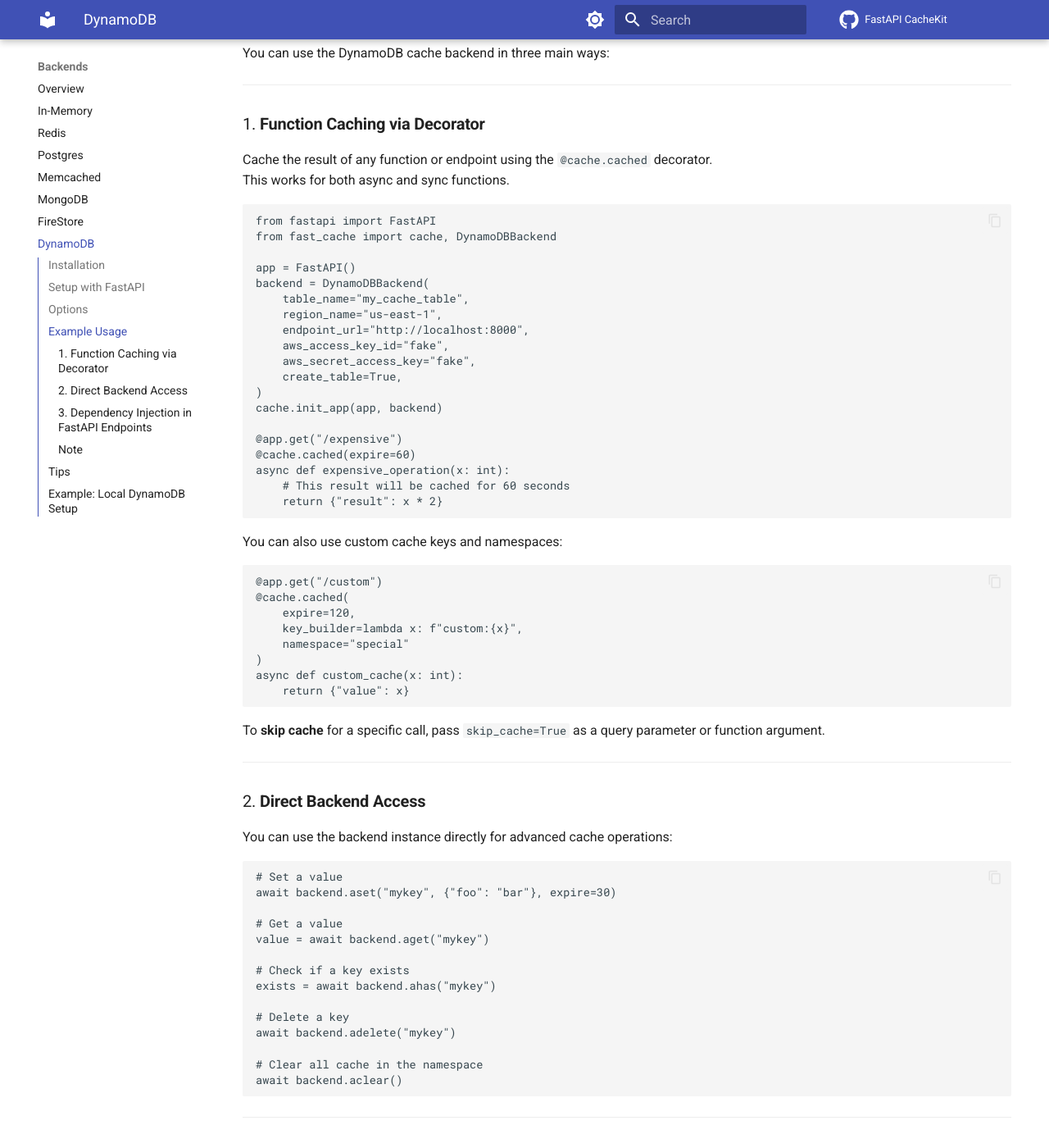
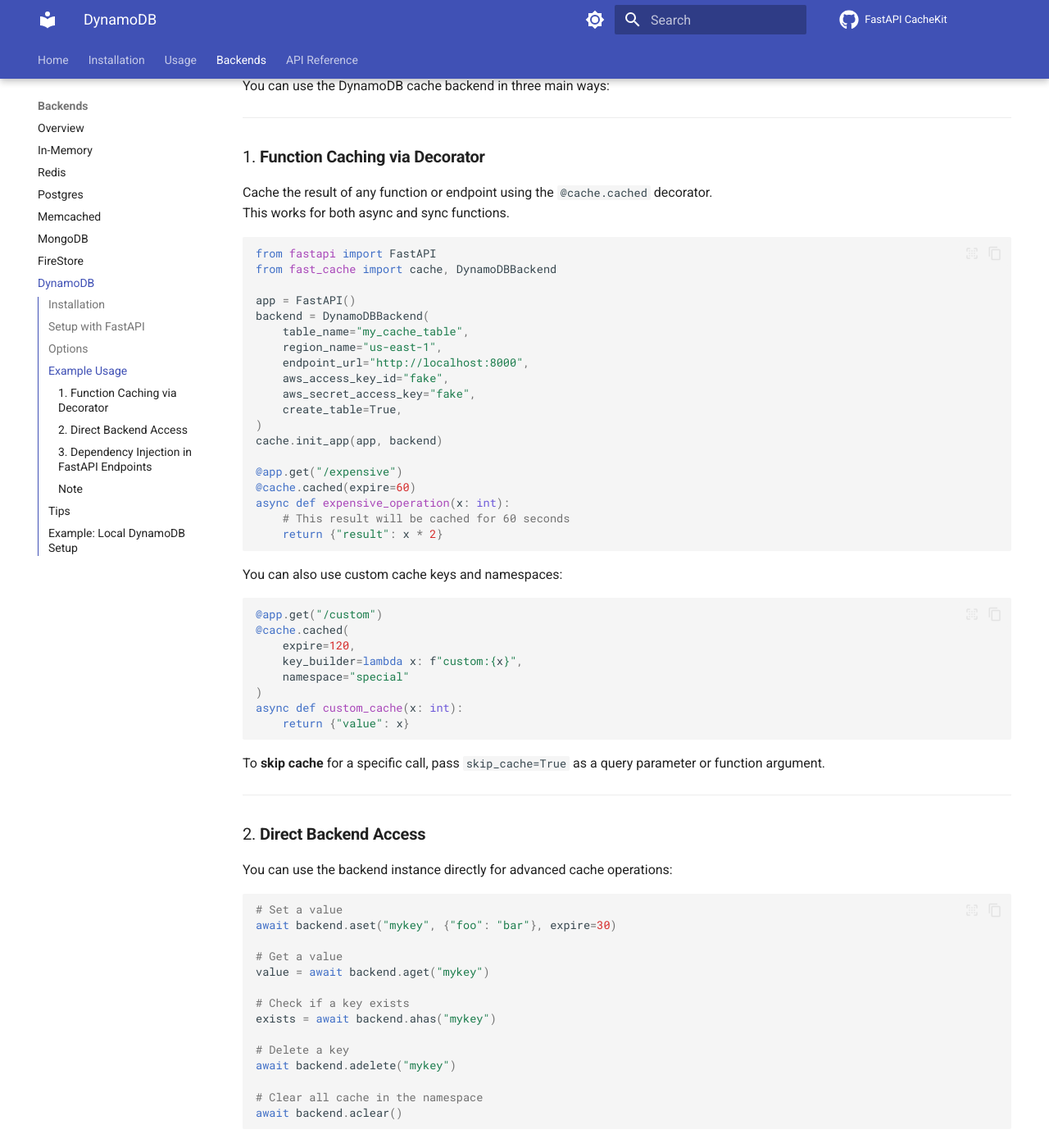
Before and after one commit to devbijay/Fast-Cache, an MkDocs documentation site: the page built from docs/backends/dynamodb.md, in a window 1280 px wide and 1400 px high, scrolled down 1054 px. Shown: the whole window at 82% size. Built offline with MkDocs 1.6.1 and Material for MkDocs 9.7.7, drawn with Linux system fonts in a browser that asks for light colours; comment, search, counter and statistics services are not loaded; some of the changed text lies outside the part shown.

Commit message:
Update mkdocs

```diff
--- a/mkdocs.yml
+++ b/mkdocs.yml
@@ -10,20 +10,27 @@
 
   features:
     - navigation.instant
-    - navigation.instant
+    - navigation.path
+    - navigation.instant.prefetch
+    - navigation.instant.progress
     - navigation.tabs
+    - navigation.tabs.sticky
     - navigation.top
     - navigation.sections
     - navigation.expand
+    - navigation.indexes
+    - navigation.tracking
     - toc.integrate
     - search.suggest
     - search.highlight
     - content.code.copy
     - content.code.annotate
+    - content.code.select
     - content.tabs.link
     - content.action.edit
     - content.action.view
     - content.footnote.tooltips
+    - toc.follow
 
   font:
     text: Roboto
@@ -41,6 +48,15 @@
       toggle:
         icon: material/brightness-4
         name: Switch to light mode
+
+markdown_extensions:
+  - pymdownx.highlight:
+      anchor_linenums: true
+      line_spans: __span
+      pygments_lang_class: true
+  - pymdownx.inlinehilite
+  - pymdownx.snippets
+  - pymdownx.superfences
 
 nav:
   - Home: index.md
@@ -84,9 +100,21 @@
       handlers:
         python:
           options:
+            merge_init_into_class: true
+            signature_crossrefs: true
+            show_symbol_type_heading: true
+            show_symbol_type_toc: true
+            separate_signature: true
+            unwrap_annotated: true
+            members_order: source
+            preload_modules:
+              - httpx
+              - starlette
             docstring_style: google
             show_source: true
             show_signature: true
             show_root_heading: true
+            show_inheritance_diagram: true
+            show_if_no_docstring: true
             extra:
               follow_wrapped: true
```
